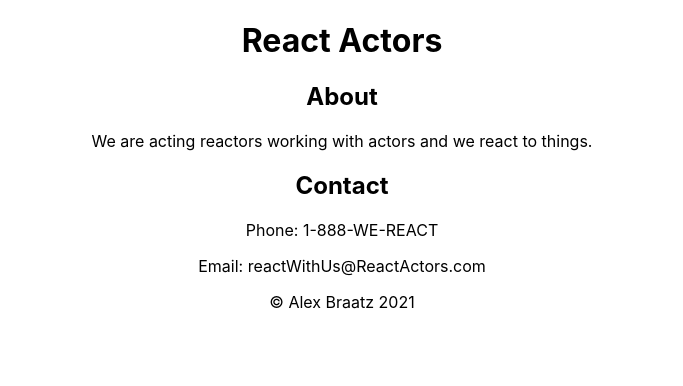
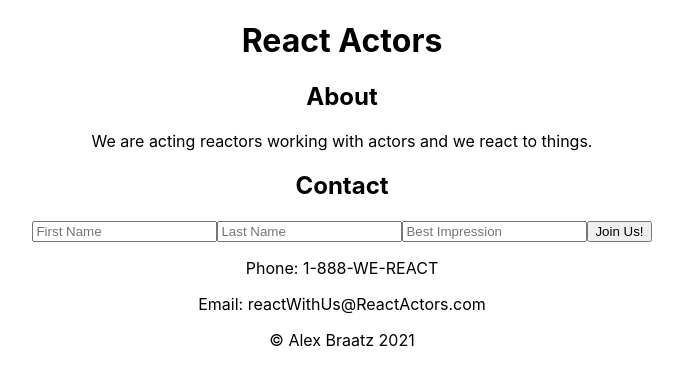
Before and after one commit to alexbraatz/my-react-actors, a React (Create React App) app in the folder react-actors/: page / in a window 1280 px wide. Shown: the top 386 px of the page, without its empty margins (298-981 px from the left). Built offline with nearby package versions, Linux system fonts and the light colour scheme.

Commit message:
render input boxes first name, last name, best impression + join us btn

```diff
--- a/react-actors/src/components/Contact/Contact.jsx
+++ b/react-actors/src/components/Contact/Contact.jsx
@@ -1,7 +1,13 @@
+import { useState } from 'react';
+
 function Contact(){
     return (
         <div>
             <h2>Contact</h2>
+            <input type="text" placeholder="First Name"></input>
+            <input type="text" placeholder="Last Name"></input>
+            <input type="text" placeholder="Best Impression"></input>
+            <button>Join Us!</button>
             <p>Phone: 1-888-WE-REACT</p>
             <p>Email: reactWithUs@ReactActors.com</p>
         </div>
```
Also changed, not shown: 1 other file (tests, documents, lock files or other folders).
